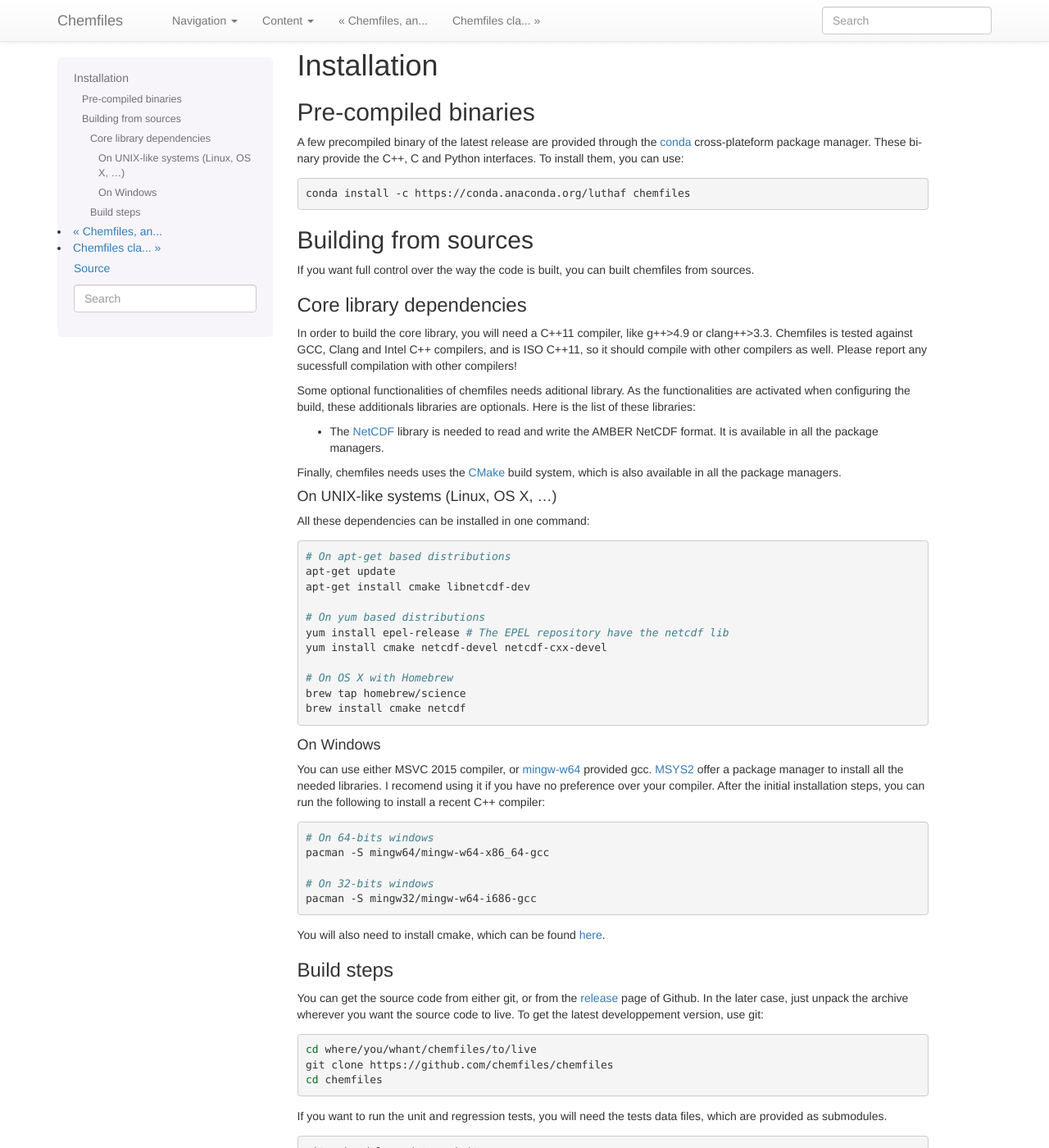
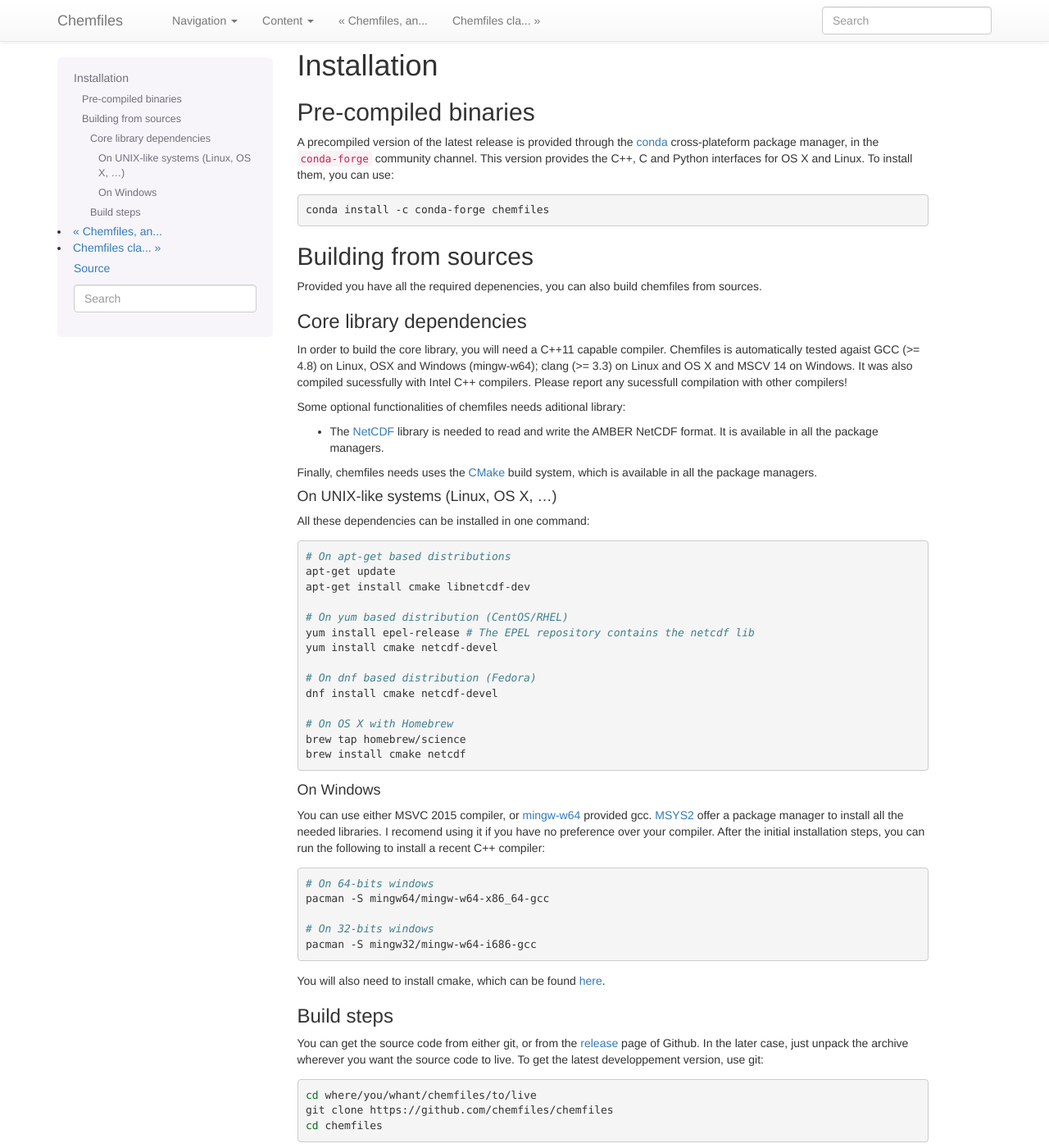
Before and after one commit to chemfiles/chemfiles, a Sphinx documentation site: the page built from doc/installation.rst, in a window 1280 px wide and 1400 px high. Shown: the whole window at 82% size. Built offline with Sphinx 7.4.7, drawn with Linux system fonts in a browser that asks for light colours; pages that are not in the unit, such as notebooks, are missing from menus; the version number could not be read and is left out; some of the changed text lies outside the part shown.

Commit message:
[doc] Update installation instructions

```diff
--- a/doc/installation.rst
+++ b/doc/installation.rst
@@ -4,39 +4,39 @@
 Pre-compiled binaries
 ^^^^^^^^^^^^^^^^^^^^^
 
-A few precompiled binary of the latest release are provided through the `conda`_
-cross-plateform package manager. These binary provide the C++, C and Python
-interfaces. To install them, you can use:
+A precompiled version of the latest release is provided through the `conda`_
+cross-plateform package manager, in the ``conda-forge`` community channel. This
+version provides the C++, C and Python interfaces for OS X and Linux. To install
+them, you can use:
 
 .. code-block:: bash
 
-    conda install -c https://conda.anaconda.org/luthaf chemfiles
+    conda install -c conda-forge chemfiles
 
 .. _conda: http://conda.pydata.org/docs/
 
 Building from sources
 ^^^^^^^^^^^^^^^^^^^^^
 
-If you want full control over the way the code is built, you can built chemfiles from
-sources.
+Provided you have all the required depenencies, you can also build chemfiles
+from sources.
 
 Core library dependencies
 -------------------------
 
-In order to build the core library, you will need a C++11 compiler, like g++>4.9 or
-clang++>3.3. Chemfiles is tested against GCC, Clang and Intel C++ compilers, and
-is ISO C++11, so it should compile with other compilers as well. Please report
-any sucessfull compilation with other compilers!
+In order to build the core library, you will need a C++11 capable compiler.
+Chemfiles is automatically tested agaist GCC (>= 4.8) on Linux, OSX and Windows
+(mingw-w64); clang (>= 3.3) on Linux and OS X and MSCV 14 on Windows. It was
+also compiled sucessfully with Intel C++ compilers. Please report any sucessfull
+compilation with other compilers!
 
-Some optional functionalities of chemfiles needs aditional library. As the
-functionalities are activated when configuring the build, these additionals libraries
-are optionals. Here is the list of these libraries:
+Some optional functionalities of chemfiles needs aditional library:
 
 * The `NetCDF`_ library is needed to read and write the AMBER NetCDF format.
   It is available in all the package managers.
 
-Finally, chemfiles needs uses the `CMake`_ build system, which is also available
-in all the package managers.
+Finally, chemfiles needs uses the `CMake`_ build system, which is available in
+all the package managers.
 
 On UNIX-like systems (Linux, OS X, ...)
 """""""""""""""""""""""""""""""""""""""
@@ -49,9 +49,12 @@
     apt-get update
     apt-get install cmake libnetcdf-dev
 
-    # On yum based distributions
-    yum install epel-release # The EPEL repository have the netcdf lib
-    yum install cmake netcdf-devel netcdf-cxx-devel
+    # On yum based distribution (CentOS/RHEL)
+    yum install epel-release # The EPEL repository contains the netcdf lib
+    yum install cmake netcdf-devel
+
+    # On dnf based distribution (Fedora)
+    dnf install cmake netcdf-devel
 
     # On OS X with Homebrew
     brew tap homebrew/science
@@ -63,10 +66,10 @@
 On Windows
 """"""""""
 
-You can use either MSVC 2015 compiler, or `mingw-w64`_ provided gcc. `MSYS2`_ offer a
-package manager to install all the needed libraries. I recomend using it if you have
-no preference over your compiler. After the initial installation steps, you can run
-the following to install a recent C++ compiler:
+You can use either MSVC 2015 compiler, or `mingw-w64`_ provided gcc. `MSYS2`_
+offer a package manager to install all the needed libraries. I recomend using it
+if you have no preference over your compiler. After the initial installation
+steps, you can run the following to install a recent C++ compiler:
 
 .. code-block:: bash
 
@@ -84,9 +87,9 @@
 Build steps
 -----------
 
-You can get the source code from either git, or from the `release`_ page of Github.
-In the later case, just unpack the archive wherever you want the source code to live.
-To get the latest developpement version, use git:
+You can get the source code from either git, or from the `release`_ page of
+Github. In the later case, just unpack the archive wherever you want the source
+code to live. To get the latest developpement version, use git:
 
 .. code-block:: bash
 
@@ -94,16 +97,9 @@
     git clone https://github.com/chemfiles/chemfiles
     cd chemfiles
 
-If you want to run the unit and regression tests, you will need the tests data files,
-which are provided as submodules.
-
-.. code-block:: bash
-
-    git submodule update --init
-
 .. _release: https://github.com/Luthaf/chemfiles/releases
 
-The following command can build and install chemfiles on a standard POSIX environement.
+The following command build and install chemfiles
 
 .. code-block:: bash
 
@@ -111,13 +107,10 @@
     mkdir build
     cd build
     cmake .. # various options are allowed here
-    make
+    cmake --build .
     # if you whant to run the tests before installing:
     ctest
-    make install
-
-To use the other generator from CMake (XCode, VisualStudio, …), please refer to
-the doccumentation of CMake.
+    cmake --build . --target install
 
 The :command:`cmake` step can be further configured by using the curse-based GUI
 (:command:`ccmake .`) or providing some command-line arguments. Here are the
```
